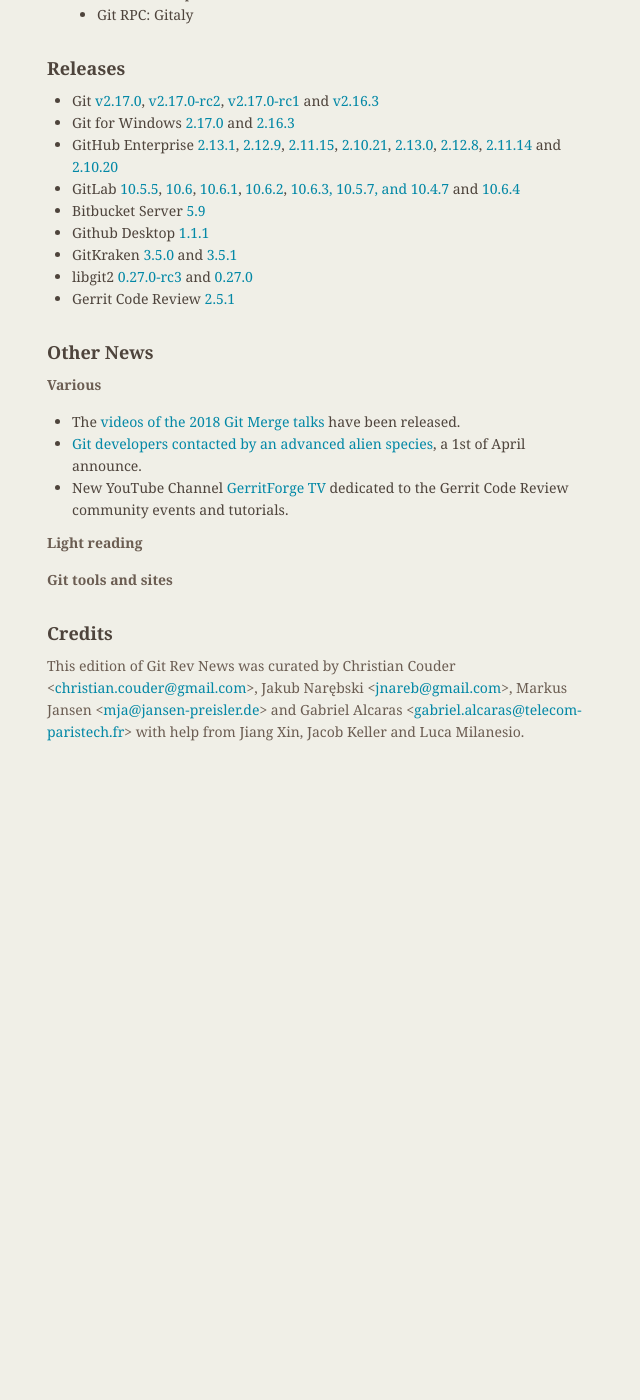
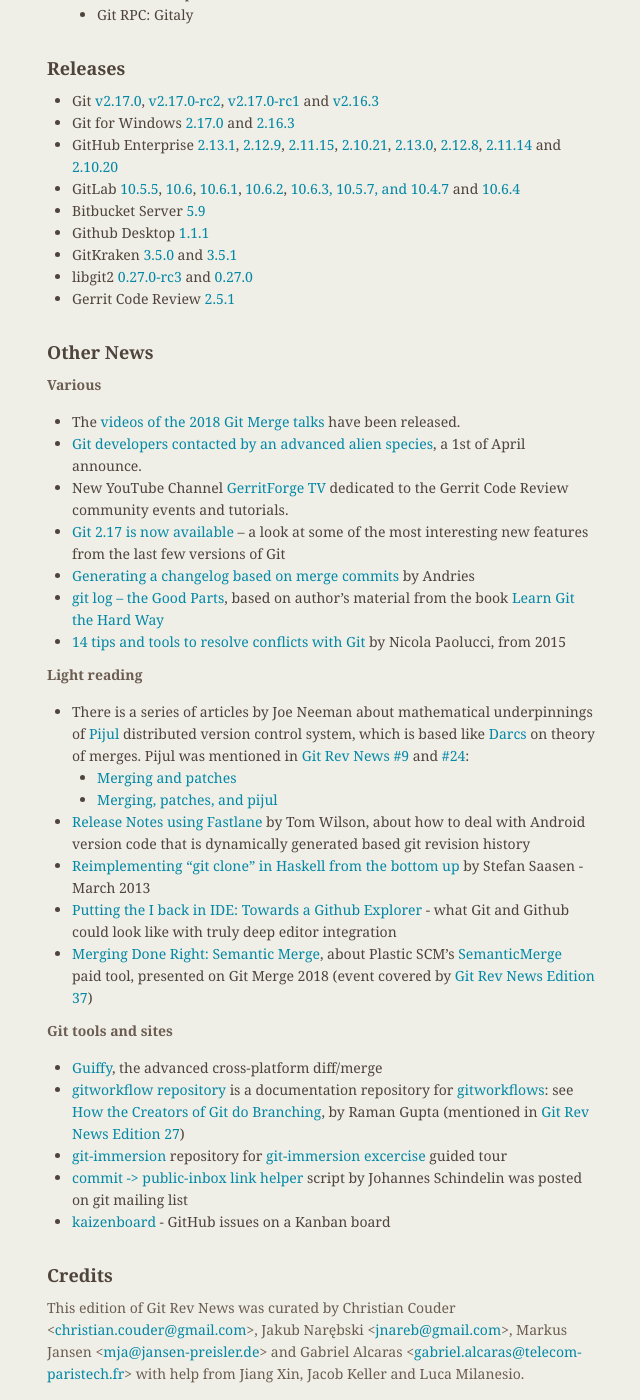
Before and after one commit to git/git.github.io, a Jekyll site: the page built from rev_news/drafts/edition-38.md, in a window 1280 px wide and 1400 px high, scrolled down 4814 px. Shown: the whole window, without its empty margins (487-1127 px from the left). Built offline with Jekyll 4.4.1, drawn with Linux system fonts in a browser that asks for light colours; before the commit the page ends 5572 px from its top, so only the background shows below that.

Commit message:
rn-38: A few more links

```diff
--- a/rev_news/drafts/edition-38.md
+++ b/rev_news/drafts/edition-38.md
@@ -306,11 +306,30 @@
 + The [videos of the 2018 Git Merge talks](https://www.youtube.com/watch?v=MfIi3d7UAhs&list=PLTpLVrHJAlODA3qfvV-x_QBPTZtT5JT5q) have been released.
 + [Git developers contacted by an advanced alien species](https://public-inbox.org/git/CAP8UFD0WZ07EVER_HupcFLw4w-4H2hb2cp8wTaj2i9jOc_+pTA@mail.gmail.com), a 1st of April announce.
 + New YouTube Channel [GerritForge TV](https://youtube.com/gerritforgetv) dedicated to the Gerrit Code Review community events and tutorials.
++ [Git 2.17 is now available](https://blog.github.com/2018-04-05-git-217-released/) -- a look at some of the most interesting new features from the last few versions of Git
++ [Generating a changelog based on merge commits](https://medium.com/@andriesss/generating-a-changelog-based-on-merge-commits-b4b3445c9af3) by Andries
++ [git log – the Good Parts](https://zwischenzugs.com/2018/03/26/git-log-the-good-parts/), based on author's material from the book [Learn Git the Hard Way](https://leanpub.com/learngitthehardway)
++ [14 tips and tools to resolve conflicts with Git](https://developer.atlassian.com/blog/2015/12/tips-tools-to-solve-git-conflicts/) by Nicola Paolucci, from 2015
+
 
 __Light reading__
 
++ There is a series of articles by Joe Neeman about mathematical underpinnings of [Pijul](https://pijul.org/) distributed version control system, which is based like [Darcs](http://darcs.net/) on theory of merges. Pijul was mentioned in [Git Rev News #9](https://git.github.io/rev_news/2015/11/11/edition-9/) and [#24](https://git.github.io/rev_news/2017/02/22/edition-24/):
+  + [Merging and patches](https://jneem.github.io/merging/)
+  + [Merging, patches, and pijul](https://jneem.github.io/pijul/)
++ [Release Notes using Fastlane](https://blog.blueapron.io/release-notes-using-fastlane-fba80240dc4d) by Tom Wilson, about how to deal with Android version code that is dynamically generated based git revision history
++ [Reimplementing “git clone” in Haskell from the bottom up](http://stefan.saasen.me/articles/git-clone-in-haskell-from-the-bottom-up/) by Stefan Saasen - March 2013
++ [Putting the I back in IDE: Towards a Github Explorer](https://blog.janestreet.com/putting-the-i-back-in-ide-towards-a-github-explorer/) - what Git and Github could look like with truly deep editor integration
++ [Merging Done Right: Semantic Merge](https://daedtech.com/merging-done-right-semantic-merge/), about Plastic SCM's [SemanticMerge](https://www.semanticmerge.com/) paid tool, presented on Git Merge 2018 (event covered by [Git Rev News Edition 37](https://git.github.io/rev_news/2017/05/17/edition-27/))
+
 
 __Git tools and sites__
+
++ [Guiffy](https://www.guiffy.com/), the advanced cross-platform diff/merge
++ [gitworkflow repository](https://github.com/rocketraman/gitworkflow) is a documentation repository for [gitworkflows](https://mirrors.edge.kernel.org/pub/software/scm/git/docs/gitworkflows.html): see [How the Creators of Git do Branching](https://hackernoon.com/how-the-creators-of-git-do-branches-e6fcc57270fb), by Raman Gupta (mentioned in [Git Rev News Edition 27](https://git.github.io/rev_news/2017/05/17/edition-27/))
++ [git-immersion](https://github.com/jce-il/git-immersion) repository for [git-immersion excercise](http://jce-il.github.io/git-immersion/index.html) guided tour
++ [commit -> public-inbox link helper](https://public-inbox.org/git/nycvar.QRO.7.76.6.1804041821420.55@ZVAVAG-6OXH6DA.rhebcr.pbec.zvpebfbsg.pbz/) script by Johannes Schindelin was posted on git mailing list
++ [kaizenboard](https://kaizenboard.xyz/#/) - GitHub issues on a Kanban board
 
 
 ## Credits
```
